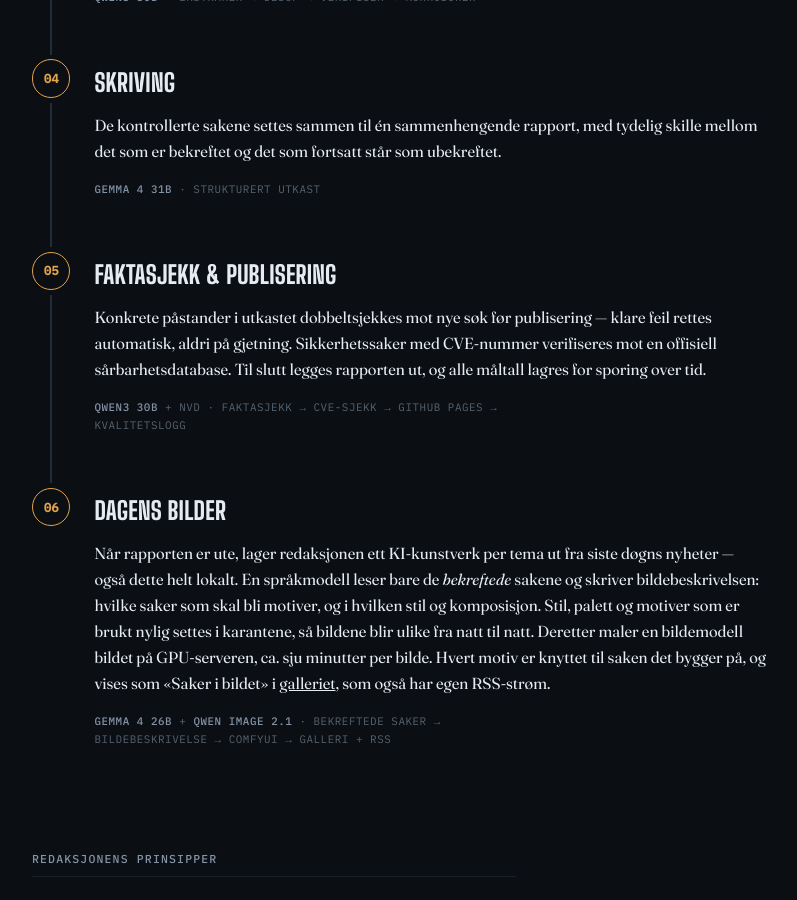
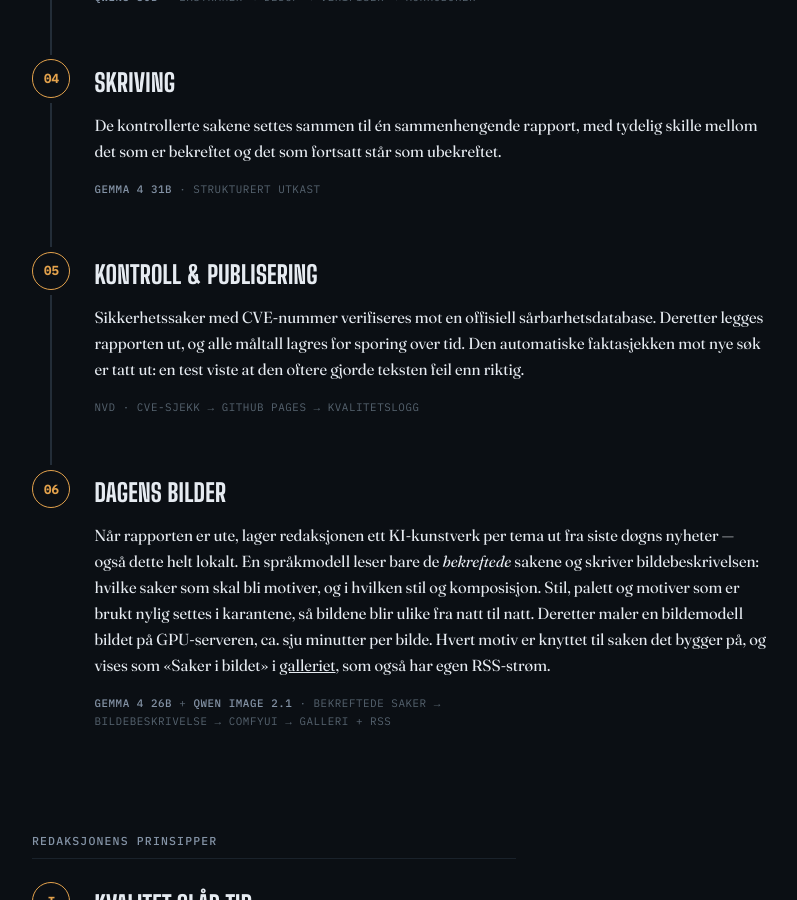
Before and after one commit to Skuggemannen/skuggeai-news, a Jekyll site: the page built from metoden.html, in a window 1280 px wide and 900 px high, scrolled down 1355 px. Shown: the whole window, without its empty margins (218-1015 px from the left). Built offline with Jekyll 4.4.1, drawn with Linux system fonts in a browser that asks for light colours.

Commit message:
Metoden: steg 05 uten faktasjekk
Co-Authored-By: Claude Opus 5.5 <noreply@anthropic.com>

```diff
--- a/metoden.html
+++ b/metoden.html
@@ -62,9 +62,9 @@ hide_sidebar: true
   <div class="stage">
     <div class="stage-rail"><div class="stage-node">05</div><div class="stage-line"></div></div>
     <div class="stage-body">
-      <h3 class="stage-name">Faktasjekk &amp; publisering</h3>
-      <p class="stage-desc">Konkrete påstander i utkastet dobbeltsjekkes mot nye søk før publisering — klare feil rettes automatisk, aldri på gjetning. Sikkerhetssaker med CVE-nummer verifiseres mot en offisiell sårbarhetsdatabase. Til slutt legges rapporten ut, og alle måltall lagres for sporing over tid.</p>
-      <p class="stage-meta mono"><b>Qwen3 30B</b> + NVD &middot; faktasjekk &rarr; CVE-sjekk &rarr; GitHub Pages &rarr; kvalitetslogg</p>
+      <h3 class="stage-name">Kontroll &amp; publisering</h3>
+      <p class="stage-desc">Sikkerhetssaker med CVE-nummer verifiseres mot en offisiell sårbarhetsdatabase. Deretter legges rapporten ut, og alle måltall lagres for sporing over tid. Den automatiske faktasjekken mot nye søk er tatt ut: en test viste at den oftere gjorde teksten feil enn riktig.</p>
+      <p class="stage-meta mono">NVD &middot; CVE-sjekk &rarr; GitHub Pages &rarr; kvalitetslogg</p>
     </div>
   </div>
 
```
